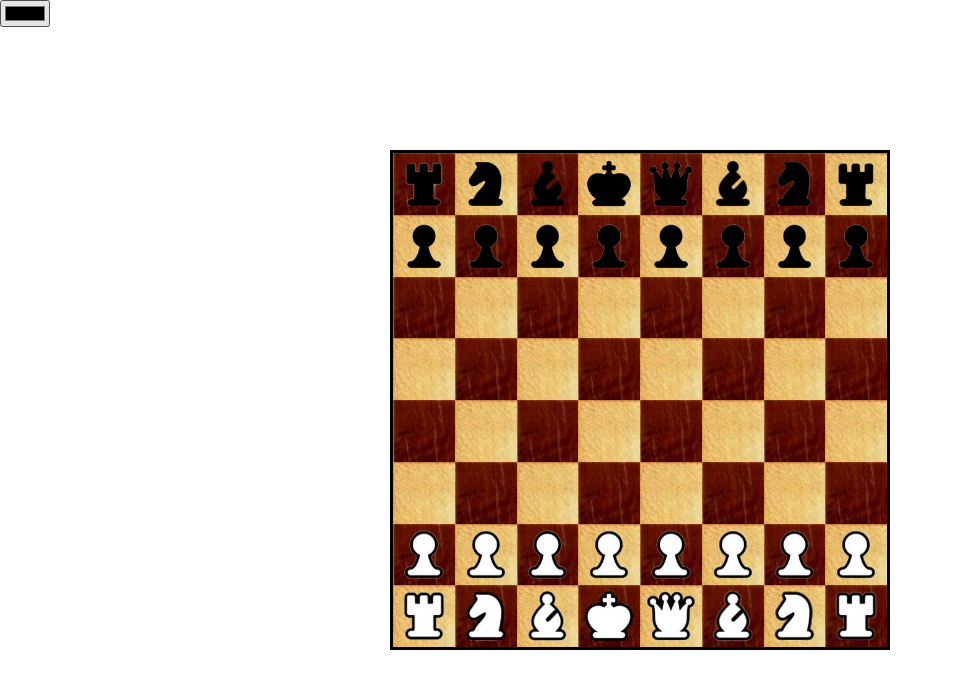
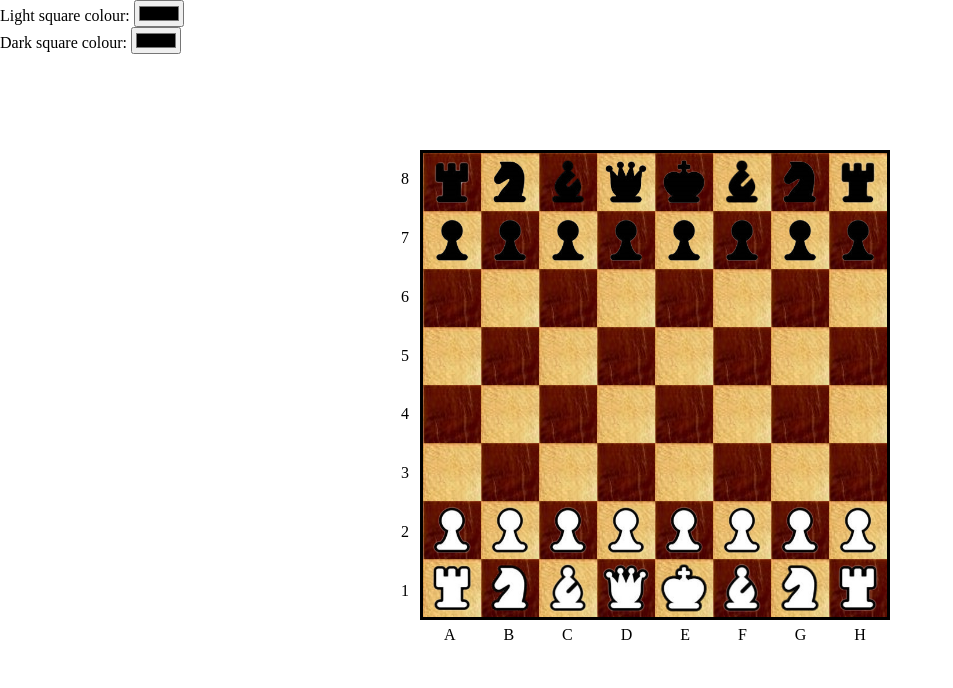
Before and after one commit to Alec77777/ChessByAlec, a plain HTML site: page index.html in a window 1280 px wide. Shown: the whole page, without its empty margins (0-953 px from the left). Drawn offline with Linux system fonts and the light colour scheme.

Commit message:
Chess pieces movement and board coordinates added

```diff
--- a/chess.css
+++ b/chess.css
@@ -5,6 +5,10 @@
 
 body {
     height: 100vh;
+}
+
+:root{
+    --coordinates-strip-width: 30px;
 }
 
 .container {
@@ -15,22 +19,46 @@ body {
     left: 50%;
     transform: translate(-50%, -50%);
     display: flex;
-    align-items: center;
-    justify-content: center;
-    width: 70vw;
+    width: calc(90vw + var(--coordinates-strip-width));
     max-width: 500px;
     aspect-ratio: 1/1;
     /* Maybe try giving the squares coordinates */
 }
 
+.vertical-coordinates{
+    position: absolute;
+    top: 0;
+    left: 0;
+    height: calc(100% - var(--coordinates-strip-width));
+    width: var(--coordinates-strip-width);
+    display: flex;
+    flex-direction: column;
+    justify-content: space-around;
+    align-items: center;
+}
+
+.horizontal-coordinates{
+    position: absolute;
+    bottom: 0;
+    right: 0;
+    height: var(--coordinates-strip-width);
+    width: calc(100% - var(--coordinates-strip-width));
+    display: flex;
+    flex-direction: row;
+    justify-content: space-around;
+    align-items: center;
+}
+
 .board {
     aspect-ratio: 1/1;
     background: black;
-    position: relative;
+    position: absolute;
+    top: 0px;
+    right: 0px;
     border: 3px solid black;
     display: flex;
     flex-wrap: wrap;
-    height: 100%;
+    height: calc(100% - var(--coordinates-strip-width));
 }
 
 .square {
@@ -41,12 +69,17 @@ body {
 .piece {
     height: 100%;
     aspect-ratio: 1/1;
+    cursor: grab;
+}
+
+.piece.dragging{
+    opacity: 0.1;
 }
 
 div[data-light-square] {
-    background: url('images/Light_Square.jpg') no-repeat;
+    background: url('images/light_square.jpg') no-repeat;
 }
 
 div[data-dark-square] {
-    background: url('images/Dark_Square.jpg') no-repeat;
+    background: url('images/dark_square.jpg') no-repeat;
 }
--- a/chess.js
+++ b/chess.js
@@ -1,11 +1,7 @@
 const board = document.querySelectorAll(".board")[0];
-
-const arrBoard = [Array(8), Array(8), Array(8), Array(8), Array(8), Array(8), Array(8), Array(8)];
-
-const arrPieces = ['p', 'r', 'n', 'b', 'q', 'k'];
 const arrColumnLetters = ['A', 'B', 'C', 'D', 'E', 'F', 'G', 'H']
 
-// Take note: array indeces are from 0 to 7 top-left to bottom-right;
+// Take note: array indeces are from 0 to 7 bottom-left to top-right;
 // 8 [][][][][][][][]
 // 7 [][][][][][][][]
 // 6 [][][][][][][][]
@@ -33,56 +29,75 @@ for (let k = 8; k >= 1; k--) {
         square.setAttribute("data-coordinate", squareCoordinates);
         square.classList.add("square");
         board.appendChild(square);
-
-        // console.log(squareCoordinates);
     }
 }
-console.dir(arrBoard);
 
-function changeSquareColor() {
-    var cl = document.getElementById("squareColor").value;
+function changeLightSquareColor() {
+    var cl = document.getElementById("lightSquareColor").value;
     document.querySelectorAll('[data-light-square]').forEach(e => e.style.background = cl);
 }
 
-function setBoard(fenString) {
-    //fenString Example (space is next square and # is next row):
-    // 0r 0n 0b 0k 0q 0b 0n 0r#0p 0p 0p 0p 0p 0p 0p 0p#####1p 1p 1p 1p 1p 1p 1p 1p#1r 1n 1b 1k 1q 1b 1n 1r
+function changeDarkSquareColor() {
+    var cl = document.getElementById("darkSquareColor").value;
+    document.querySelectorAll('[data-dark-square]').forEach(e => e.style.background = cl);
+}
 
-    let posHash = fenString.indexOf('#');;
-    let k = 8;
+function setBoard(board) {
+    //arrBoard Example:
+    // 8 [0r][0n][0b][0q][0k][0b][0n][0r]
+    // 7 [0p][0p][0p][0p][0p][0p][0p][0p]
+    // 6 [  ][  ][  ][  ][  ][  ][  ][  ]
+    // 5 [  ][  ][  ][  ][  ][  ][  ][  ]
+    // 4 [  ][  ][  ][  ][  ][  ][  ][  ]
+    // 3 [  ][  ][  ][  ][  ][  ][  ][  ]
+    // 2 [1p][1p][1p][1p][1p][1p][1p][1p]
+    // 1 [1r][1n][1b][1q][1k][1b][1n][1r]
+    //    A   B   C   D   E   F   G   H
 
-    while ((fenString.length !== 0) && (k !== 0)) {
+    for (let k = 1-1; k <= 8-1; k++) {
+        for (let j = 1-1; j <= 8-1; j++) {
+            var piece = board[k][j];
 
-        console.log(fenString);
-        row = fenString.slice(0, posHash);
-        fenString = fenString.slice(posHash + 1, fenString.length);
-        console.log(row, fenString);
-
-        let posSpace = row.indexOf(' ');
-        let j = 1;
-
-
-        while (row.length !== 0) {
-            console.log(row);
-            piece = row.slice(0, posSpace);
-            row = row.slice(posSpace + 1, row.length);
-            console.log(posSpace, piece, row);
-
-            pieceImage = document.createElement('img');
-            pieceImage.setAttribute('src', `images/${piece}.png`);
-            pieceImage.setAttribute('data-piece', `${piece}`);
-            pieceImage.classList.add('piece');
-            document.getElementById(`square-${arrColumnLetters[j - 1]}${k}`).appendChild(pieceImage);
-            arrBoard[k - 1][j - 1] = `${piece}`;
-            console.log(arrBoard);
-
-            j++;
-            posSpace = row.indexOf(' ');
+            if (piece) {
+                let pieceImg = document.createElement('img');
+                pieceImg.classList.add('piece');
+                pieceImg.setAttribute('data-piece', `${piece}`);
+                pieceImg.setAttribute('src', `images/${piece}.png`);
+                pieceImg.setAttribute('draggable', `true`);
+                pieceImg.style.width = '100%';
+                pieceImg.style.height = '100%';
+                let square = document.getElementById(`square-${arrColumnLetters[j]}${k+1}`);
+                square.appendChild(pieceImg);
+            }
         }
-
-        k--;
-        posHash = fenString.indexOf('#');
     }
 }
 
-setBoard('0r 0n 0b 0k 0q 0b 0n 0r #0p 0p 0p 0p 0p 0p 0p 0p #####1p 1p 1p 1p 1p 1p 1p 1p #1r 1n 1b 1k 1q 1b 1n 1r #');
+var arrBoard = [['1r', '1n', '1b', '1q', '1k', '1b', '1n', '1r'], ['1p', '1p', '1p', '1p', '1p', '1p', '1p', '1p'], [], [], [], [], ['0p', '0p', '0p', '0p', '0p', '0p', '0p', '0p'], ['0r', '0n', '0b', '0q', '0k', '0b', '0n', '0r']];
+setBoard(arrBoard);
+
+document.querySelectorAll('.piece').forEach(piece => {
+    var startSquare;
+
+    piece.addEventListener('dragstart', e => {
+        startSquare = document.elementsFromPoint(e.clientX, e.clientY)[1]; // first parent of img is square
+    })
+
+    piece.addEventListener('dragend', e => {
+        let endObject = document.elementsFromPoint(e.clientX, e.clientY)[0]; // endObject is the object where the piece is placed
+        let endObjectParent = document.elementsFromPoint(e.clientX, e.clientY)[1]; // endObjectParent is the parent of the object where the piece is placed
+
+        if (endObject.classList.contains('square')){
+            endObject.appendChild(piece);
+        } else if (endObject.dataset.piece[0] !== piece.dataset.piece[0]) {
+            //if.. end and start pieces are not of the same colour
+            console.log(endObject);
+            endObjectParent.removeChild(endObject);
+            endObjectParent.appendChild(piece);
+        }
+    })
+});
+
+// function movePiece (Xcoord, Ycoord, piece){
+
+// }
--- a/index.html
+++ b/index.html
@@ -5,8 +5,33 @@
 </head>
 
 <body>
-    <input type="color" id="squareColor" onchange="changeSquareColor()">
+    <label for="lightSquareColor">Light square colour:</label>
+    <input type="color" id="lightSquareColor" onchange="changeLightSquareColor()">
+    <br>
+    <label for="darkSquareColor">Dark square colour:</label>
+    <input type="color" id="darkSquareColor" onchange="changeDarkSquareColor()">
+
     <div class="container">
+        <div class="vertical-coordinates">
+            <span>8</span>
+            <span>7</span>
+            <span>6</span>
+            <span>5</span>
+            <span>4</span>
+            <span>3</span>
+            <span>2</span>
+            <span>1</span>
+        </div>
+        <div class="horizontal-coordinates">
+            <span>A</span>
+            <span>B</span>
+            <span>C</span>
+            <span>D</span>
+            <span>E</span>
+            <span>F</span>
+            <span>G</span>
+            <span>H</span>
+        </div>
         <div class="board">
 
         </div>
```
